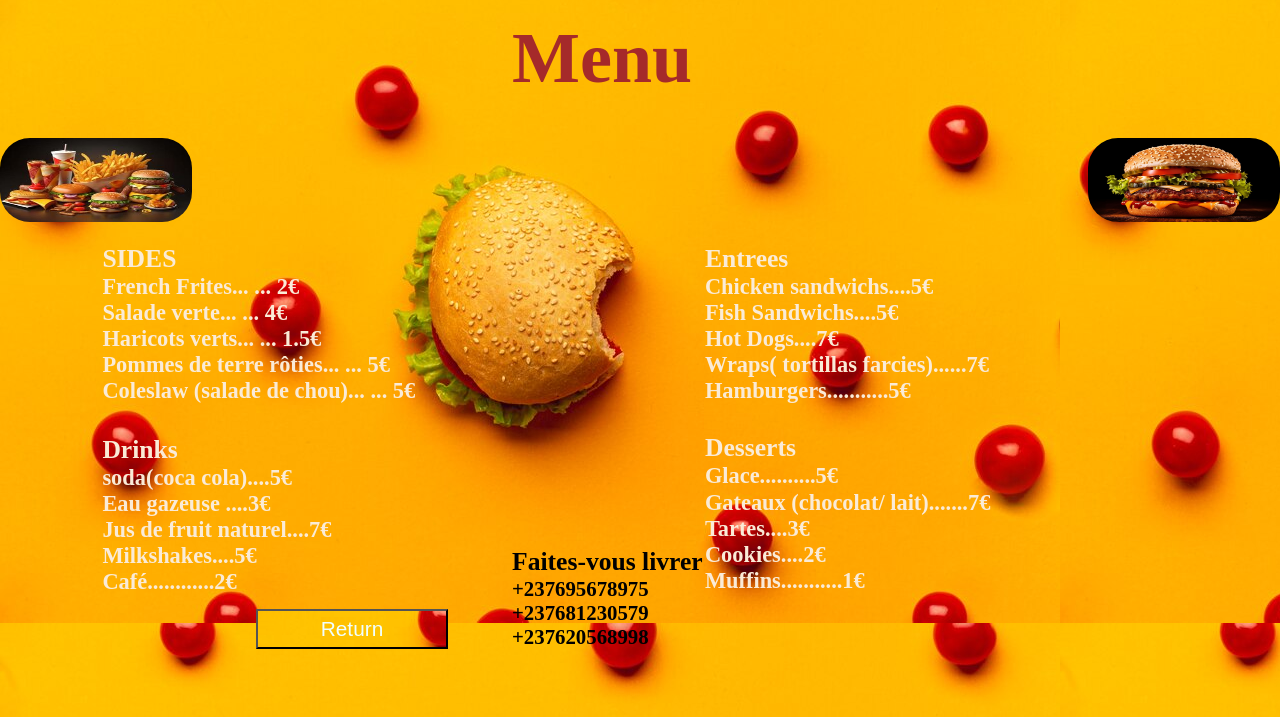
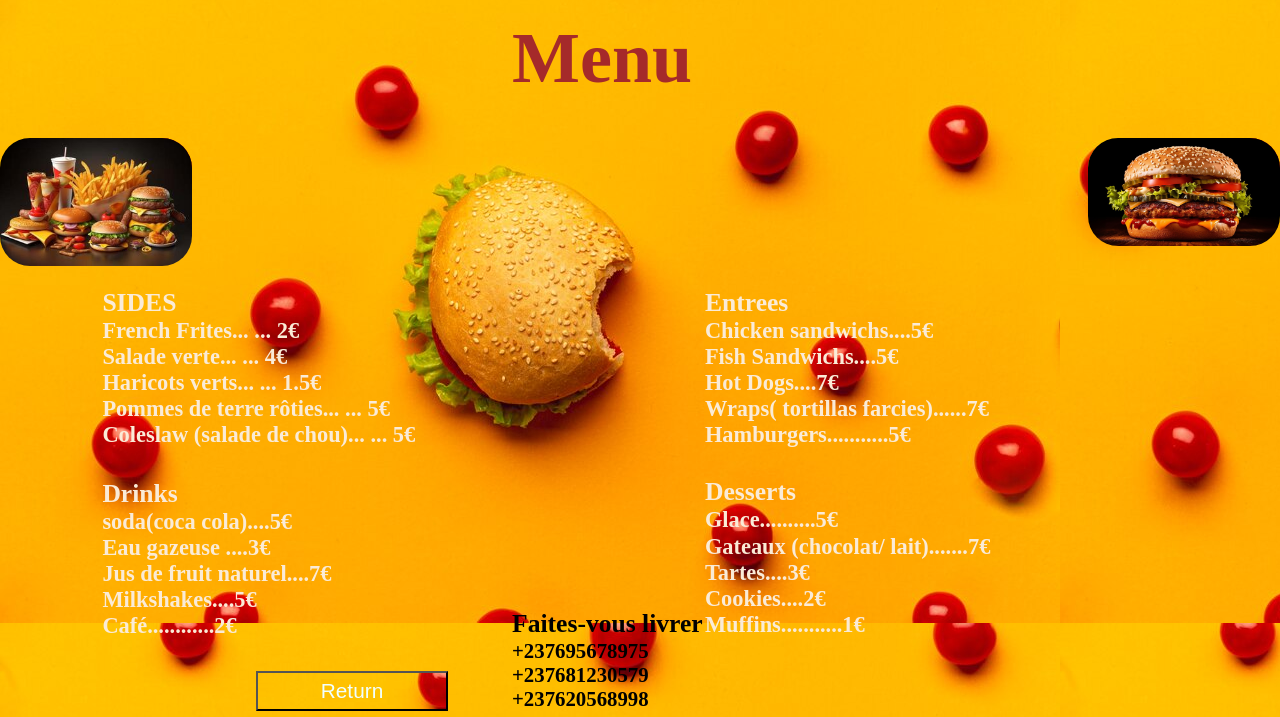
Before and after one commit to Alexis-zaza/ledelice, a plain HTML site: page camfood.html in a window 1280 px wide. Shown: the part 83-800 px from the top of the page. Drawn offline with Linux system fonts and the light colour scheme.

Commit message:
Update sty2.css

```diff
--- a/sty2.css
+++ b/sty2.css
@@ -3,6 +3,7 @@
   padding: 0;
   box-sizing: border-box;
   background-image: url(2.jpg);
+  background-position: fixed;
 
 }
 header{
@@ -16,7 +17,7 @@ body{
   height: 100vh;
 }
 section{
-  height: 70vh;
+
   background: transparent;
 }
 h1{
```
